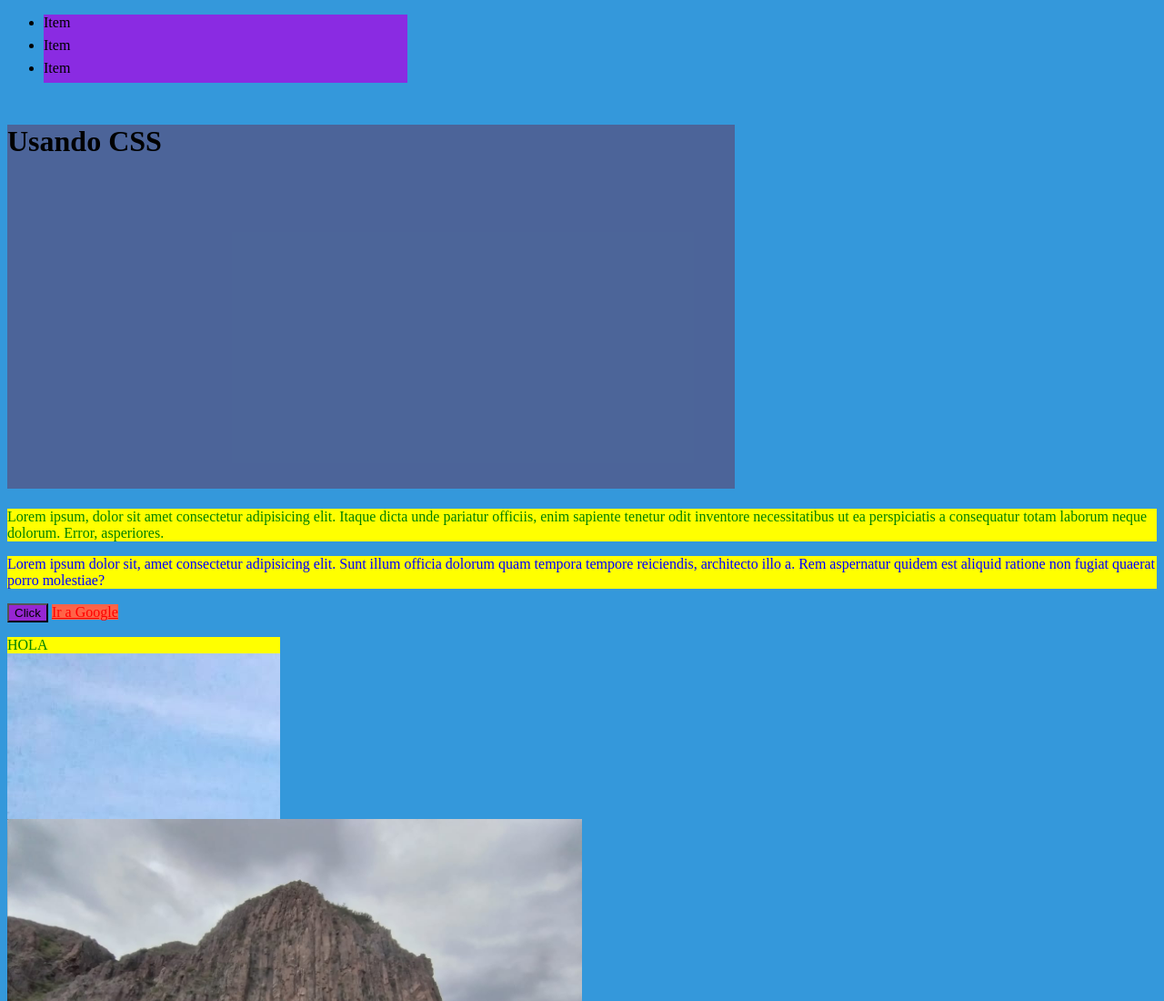
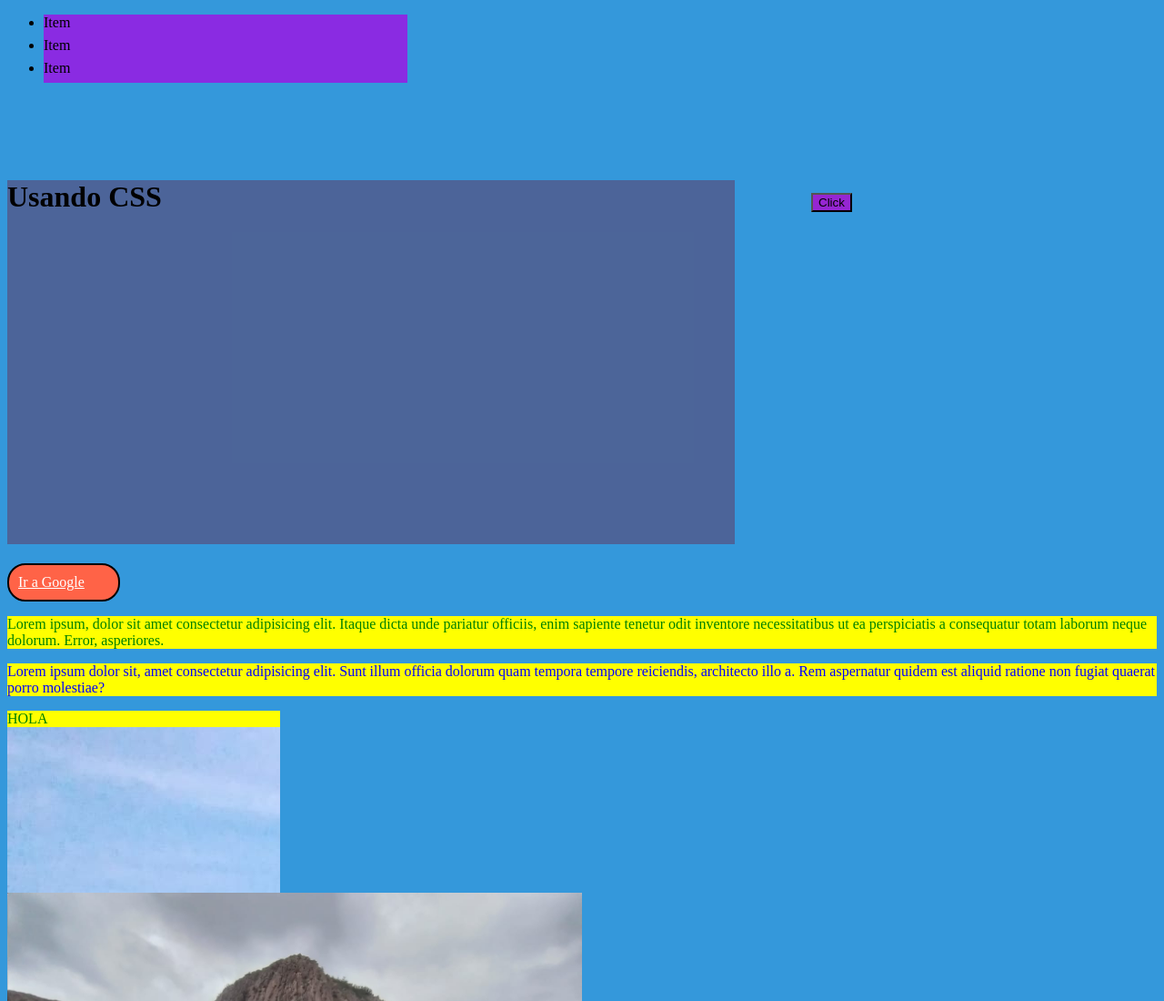
Before and after one commit to tomibandoni/PWI_TN, a plain HTML site: page Clase3/Index.html in a window 1280 px wide. Shown: the top 1100 px of the page at 91% size. Drawn offline with Linux system fonts and the light colour scheme.

Commit message:
Actualizacion2

```diff
--- a/Clase3/Index.html
+++ b/Clase3/Index.html
@@ -26,13 +26,13 @@
 
     <h1>Usando CSS</h1>
 
+    <button>Click</button>
+
+    <a href="https://www.google.com/">Ir a Google</a>
+
     <p>Lorem ipsum, dolor sit amet consectetur adipisicing elit. Itaque dicta unde pariatur officiis, enim sapiente tenetur odit inventore necessitatibus ut ea perspiciatis a consequatur totam laborum neque dolorum. Error, asperiores.</p>
 
     <p class="textoRojo letras">Lorem ipsum dolor sit, amet consectetur adipisicing elit. Sunt illum officia dolorum quam tempora tempore reiciendis, architecto illo a. Rem aspernatur quidem est aliquid ratione non fugiat quaerat porro molestiae?</p>
-
-    <button>Click</button>
-
-    <a class="textoRojo" href="https://www.google.com/">Ir a Google</a>
 
     <div>
         <p>HOLA</p>
--- a/Clase3/estilos.css
+++ b/Clase3/estilos.css
@@ -16,15 +16,24 @@ h1{
     background-color: rgba(100,50,88,0.5);
     width: 800px;
     height: 50vh;/*medida del alto d eun elemento*/
+    display: inline-block;
 }
 
 a{
     background-color: tomato;
+    color: white;
     width: 100px;
+    /*padding-bottom: 10px;*/
+    padding: 10px;
+    border: black 2px solid;
+    border-radius: 20px;
+    display: block;
 }
 
 button{
     background-color: rgb(150,38,210);/*background es el color para el fondo*/
+    /*margin-top: 80px;*/
+    margin: 80px;
 }
 /* Selectores de clases*/
 /*.nombredelaclase*/
```
